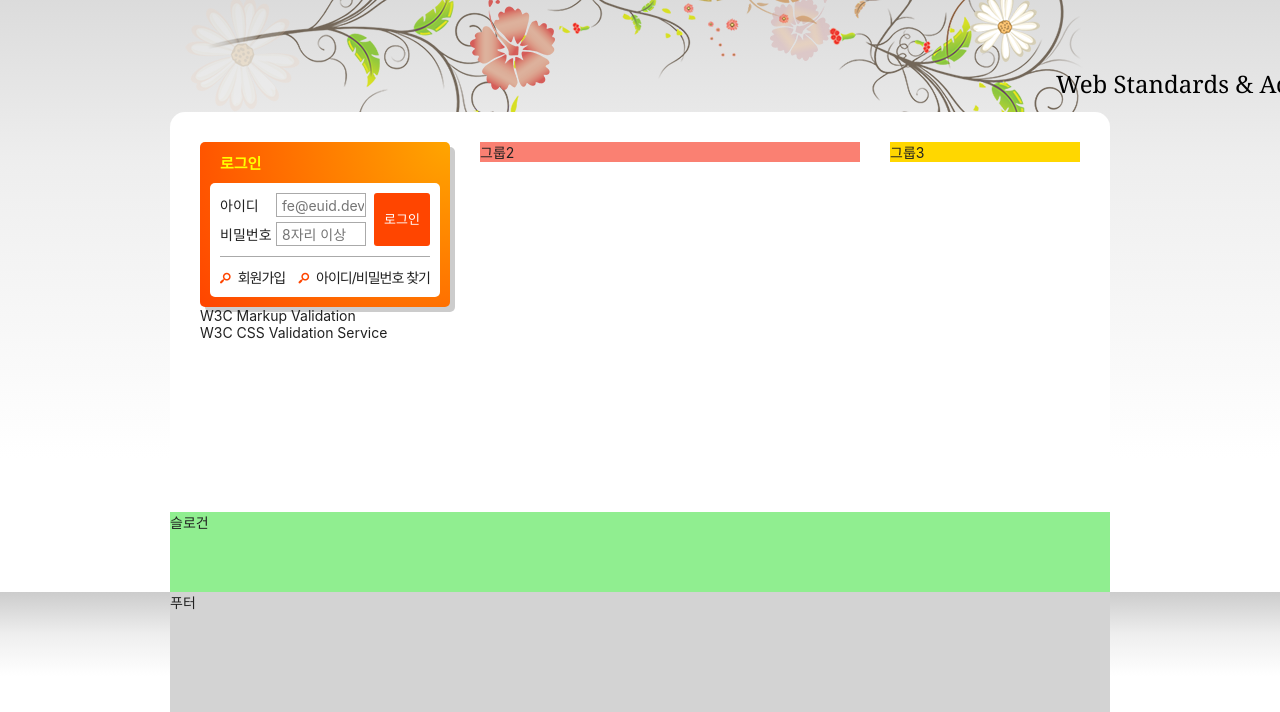
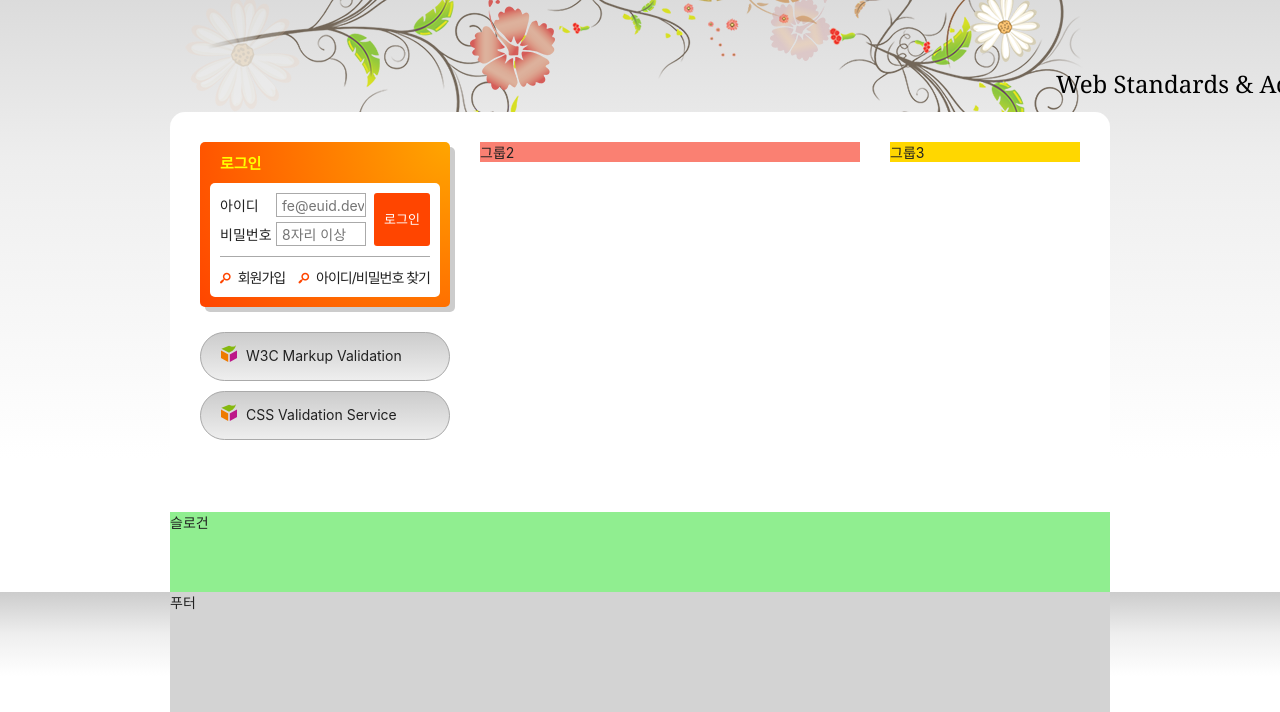
Before and after one commit to hayeonn2/HTML5, a website: page index.html in a window 1280 px wide. Shown: the part 135-847 px from the top of the page. Drawn offline with Linux system fonts and the light colour scheme; a web font is replaced by a local one.

Commit message:
유효성 검사배너 완성

```diff
--- a/index.html
+++ b/index.html
@@ -241,7 +241,7 @@
               rel="noopener noreferrer"
               title="CSS 검사 사이트로 이동(새창)"
             >
-              W3C CSS Validation Service
+              CSS Validation Service
             </a>
           </li>
         </ul>
--- a/styles/style.css
+++ b/styles/style.css
@@ -456,6 +456,45 @@ body {
   font-family: "fontello";
 }
 
+/* 유효성 검사 배너 */
+.validation-list {
+  /* 그림자로부터 떨어져야하므로 20이 아니라 그림자값을 더줘 25px 넣어줌 */
+  margin-top: 25px;
+  /* padding-top: 1px; */
+  /* border: 1px solid red; */
+}
+
+.validation-list li {
+  /*
+    첫번째 li는 마진이 겹친다. (ul: 25, li: 10) -> 25안에 10이 포함된다.
+    마진은 투명해서 겹칠 수 있다. 그러나 ul에 패딩1px이나 보더값1을 주면 겹치지않음 (바리케이트 치는 느낌)
+    normal flow일때는 겹친다 하지만 flex, float를 주면 겹치지않음!!
+  */
+  margin-top: 10px;
+}
+
+.validation-list a {
+  background: #ccc linear-gradient(to bottom, #ccc, #eee);
+  padding: 8px 15px;
+  border-radius: 30px;
+  border: 1px solid #aaa;
+  display: block;
+  padding-left: 20px;
+  /* padding값 + font-size값  */
+  line-height: 30px;
+}
+
+.validation-list a:hover,
+.validation-list a:focus {
+  color: red;
+}
+
+.validation-list a::before {
+  content: url(./images/validation_icon.png);
+  vertical-align: middle;
+  padding-right: 5px;
+}
+
 /* .main::before {
   content: "첫번째 자식 요소 입니다.";
   color: #000;
```
